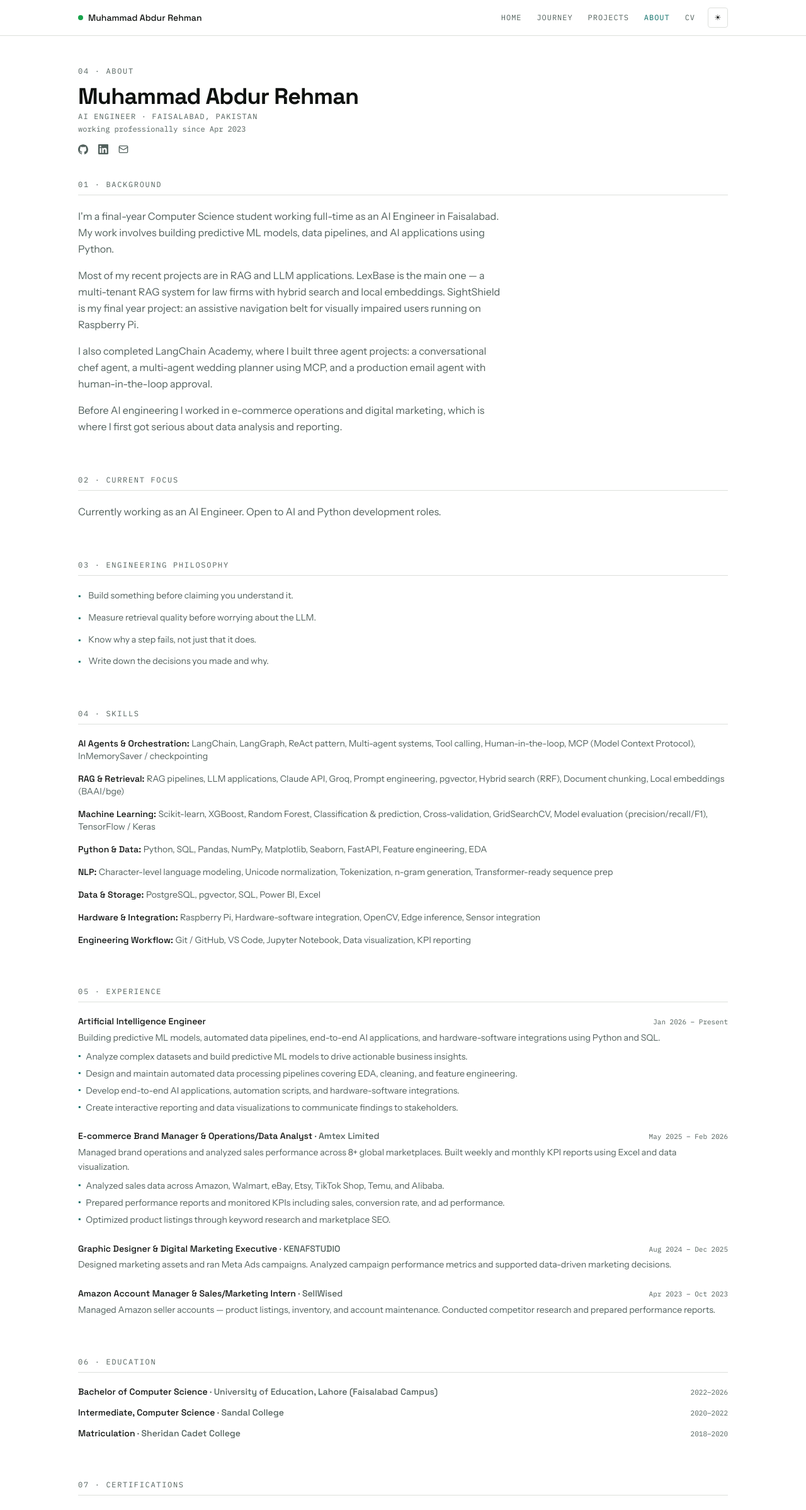
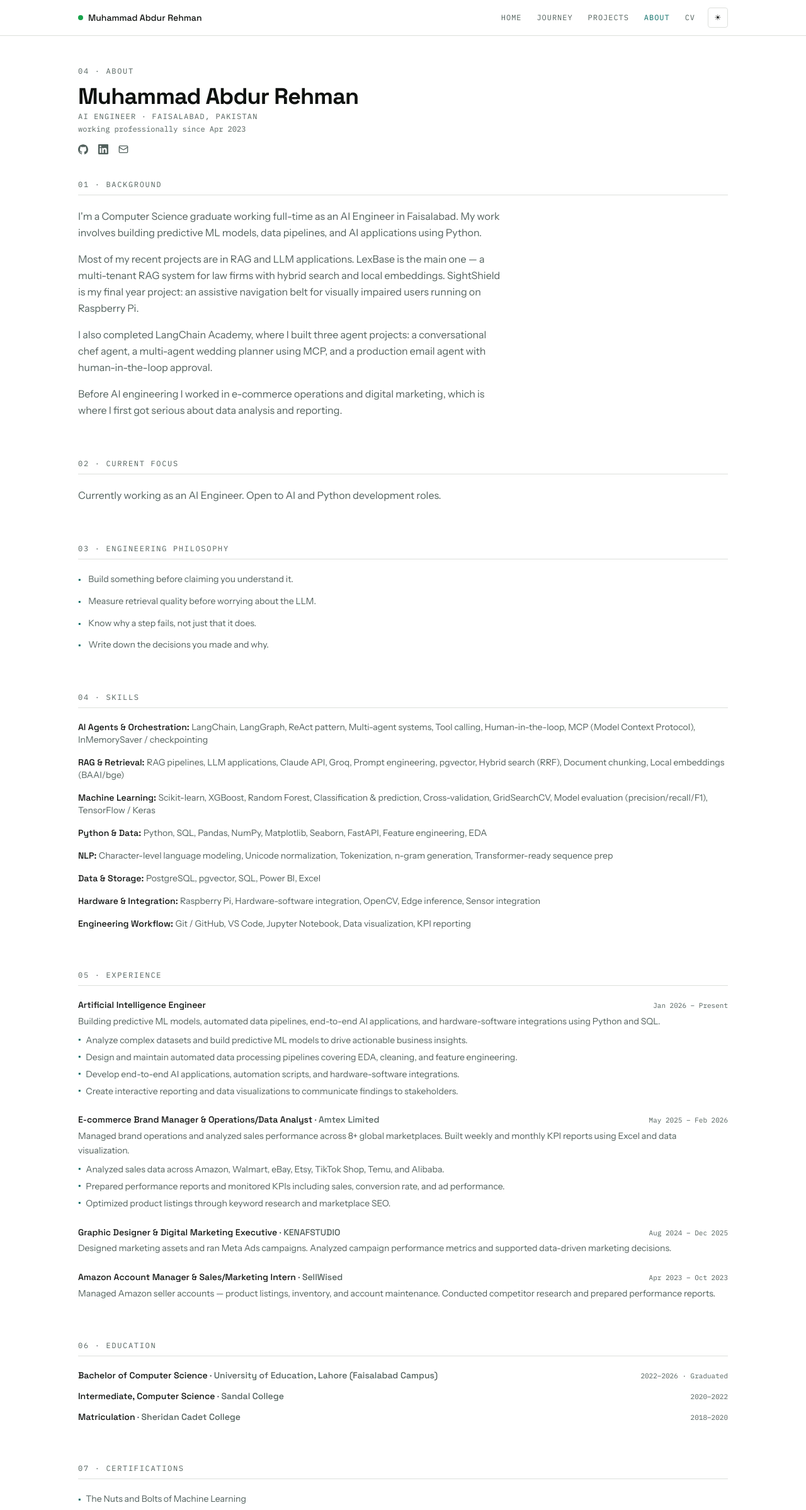
Before and after one commit to marehman-exe/marehman, a Next.js app: page /about in a window 1280 px wide. Shown: the top 2397 px of the page at 63% size. Built offline with nearby package versions, Linux system fonts and the light colour scheme.

Commit message:
fix: update CS degree status to graduated throughout

```diff
--- a/src/app/about/page.tsx
+++ b/src/app/about/page.tsx
@@ -143,6 +143,7 @@
               </h3>
               <span className="font-mono text-[11px] text-muted">
                 {edu.start}{edu.end ? `–${edu.end}` : ""}
+                {"note" in edu && edu.note ? ` · ${edu.note}` : ""}
               </span>
             </div>
           ))}
--- a/src/data/journey.ts
+++ b/src/data/journey.ts
@@ -146,7 +146,7 @@
     title: "Bachelor of Computer Science",
     org: "University of Education, Lahore (Faisalabad Campus)",
     location: "Faisalabad, Pakistan",
-    summary: "Four-year Computer Science degree. Focus on algorithms, data structures, databases, and applied machine learning. Currently in final year.",
+    summary: "Four-year Computer Science degree. Focus on algorithms, data structures, databases, and applied machine learning.",
     roles: ["ai", "backend", "projects"],
   },
   {
--- a/src/data/profile.ts
+++ b/src/data/profile.ts
@@ -22,7 +22,7 @@
   tagline: "I build AI applications that turn data into useful answers.",
   taglines: [
     "I build AI applications that turn data into useful answers.",
-    "Final-year CS student. Working full-time as an AI Engineer.",
+    "CS graduate. Working full-time as an AI Engineer.",
     "RAG systems, LLM agents, and ML models — built and on GitHub.",
     "From e-commerce analytics to AI engineering.",
     "LexBase: multi-tenant RAG for law firms. In progress.",
@@ -31,7 +31,7 @@
     "Hybrid search: vector + BM25 + RRF. Local embeddings. No OpenAI cost.",
   ],
   bio: [
-    "I'm a final-year Computer Science student working full-time as an AI Engineer in Faisalabad. My work involves building predictive ML models, data pipelines, and AI applications using Python.",
+    "I'm a Computer Science graduate working full-time as an AI Engineer in Faisalabad. My work involves building predictive ML models, data pipelines, and AI applications using Python.",
     "Most of my recent projects are in RAG and LLM applications. LexBase is the main one — a multi-tenant RAG system for law firms with hybrid search and local embeddings. SightShield is my final year project: an assistive navigation belt for visually impaired users running on Raspberry Pi.",
     "I also completed LangChain Academy, where I built three agent projects: a conversational chef agent, a multi-agent wedding planner using MCP, and a production email agent with human-in-the-loop approval.",
     "Before AI engineering I worked in e-commerce operations and digital marketing, which is where I first got serious about data analysis and reporting.",
--- a/src/data/skills.ts
+++ b/src/data/skills.ts
@@ -178,6 +178,7 @@
     org: "University of Education, Lahore (Faisalabad Campus)",
     start: "2022",
     end: "2026",
+    note: "Graduated",
   },
   {
     id: "intermediate",
```
